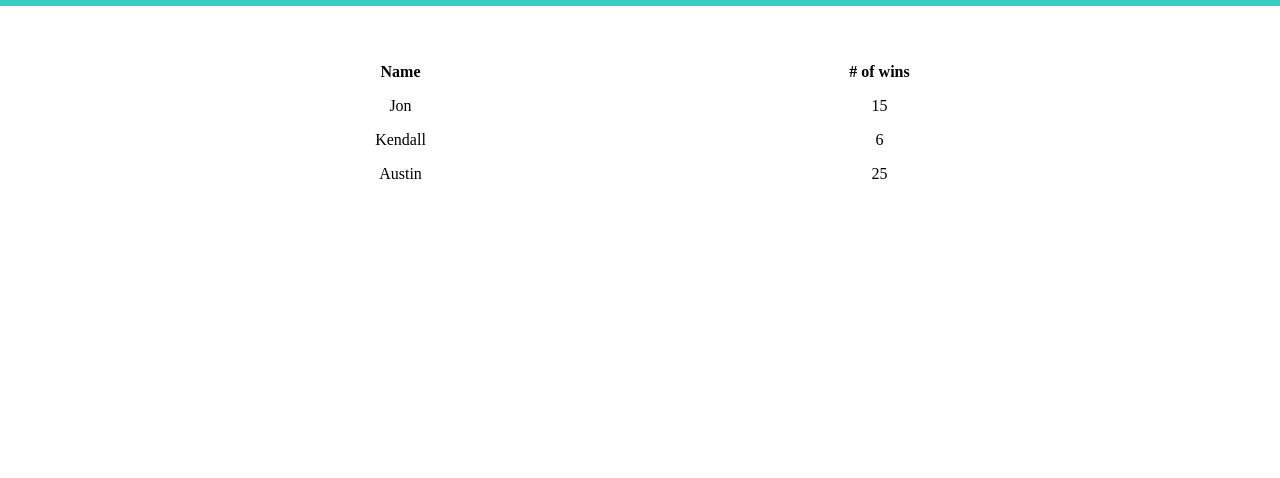
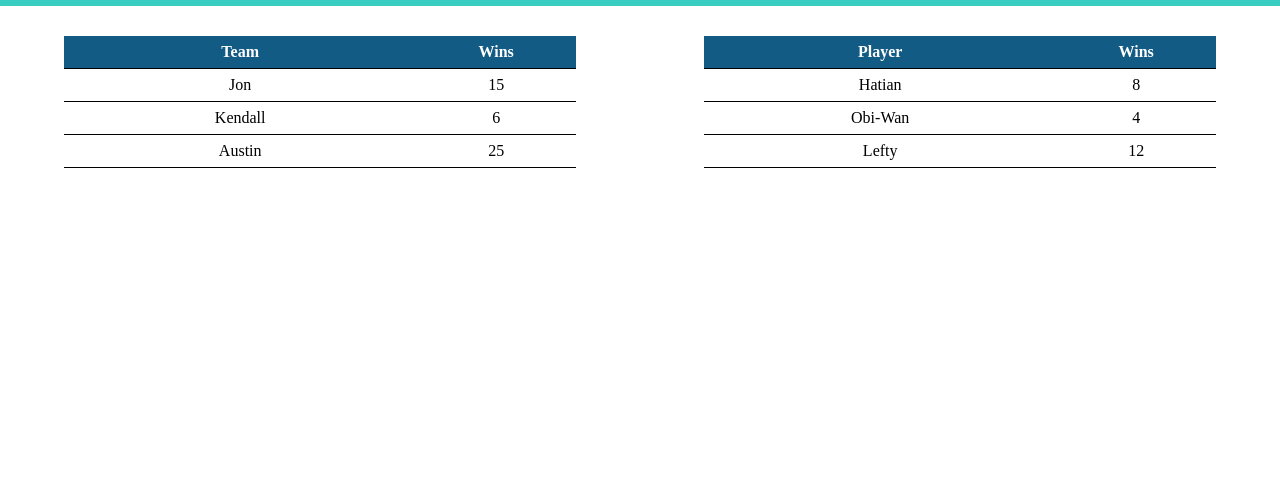
Before and after one commit to jonathanfilsaime/pingpong, a React app in the folder frontend/: page / in a window 1280 px wide. Shown: the part 322-800 px from the top of the page. Built offline with nearby package versions, Linux system fonts and the light colour scheme.

Commit message:
Leaderboard first draft

```diff
--- a/frontend/src/actions/index.js
+++ b/frontend/src/actions/index.js
@@ -1 +1,2 @@
 export const GET_TEAM_LEADERBOARD = 'get_team_leaderboard';
+export const GET_PLAYER_LEADERBOARD = 'get_player_leaderboard';
--- a/frontend/src/containers/leaderboard.js
+++ b/frontend/src/containers/leaderboard.js
@@ -4,9 +4,8 @@ import { connect } from 'react-redux';
 import '../../style/leaderboard.css';
 
 class Leaderboard extends Component {
-    renderRows() {
-        return this.props.teamLeaderboard.map( (team) => {
-            console.log(team);
+    renderRows(board) {
+        return this.props[board].map( (team) => {
             return (
                 <tr key={team.name}>
                     <td>{team.name}</td>
@@ -22,13 +21,26 @@ class Leaderboard extends Component {
                 <div className="team-leaderboard">
                     <table>
                         <thead>
+                            <tr>
+                                <th>Team</th>
+                                <th>Wins</th>
+                            </tr>
+                        </thead>
+                        <tbody>
+                        {this.renderRows('teamLeaderboard')}
+                        </tbody>
+                    </table>
+                </div>
+                <div className="player-leaderboard">
+                    <table>
+                        <thead>
                         <tr>
-                            <th>Name</th>
-                            <th># of wins</th>
+                            <th>Player</th>
+                            <th>Wins</th>
                         </tr>
                         </thead>
                         <tbody>
-                        {this.renderRows()}
+                        {this.renderRows('playerLeaderboard')}
                         </tbody>
                     </table>
                 </div>
@@ -39,7 +51,8 @@ class Leaderboard extends Component {
 
 function mapStateToProps(state){
     return {
-        teamLeaderboard: state.teamLeaderboard
+        teamLeaderboard: state.teamLeaderboard,
+        playerLeaderboard: state.playerLeaderboard
     }
 }
 
--- /dev/null
+++ b/frontend/src/reducers/player_leaderboard_reducer.js
@@ -0,0 +1,16 @@
+import { GET_PLAYER_LEADERBOARD } from '../actions/index';
+
+const INITIAL_STATE = [
+    { name: "Hatian", wins: 8},
+    { name: "Obi-Wan", wins: 4},
+    { name: "Lefty", wins: 12}
+];
+
+export default function(state = INITIAL_STATE, action) {
+    switch(action.type) {
+        case GET_PLAYER_LEADERBOARD:
+            return [...state, action.payload];
+        default:
+            return state;
+    }
+}
--- a/frontend/src/reducers/root_reducer.js
+++ b/frontend/src/reducers/root_reducer.js
@@ -1,9 +1,11 @@
 import { combineReducers } from 'redux';
 
 import teamLeaderboardReducer from '../reducers/team_leaderboard_reducer';
+import playerLeaderboardReducer from '../reducers/player_leaderboard_reducer';
 
 const rootReducer = combineReducers({
-  teamLeaderboard: teamLeaderboardReducer
+  teamLeaderboard: teamLeaderboardReducer,
+  playerLeaderboard: playerLeaderboardReducer
 });
 
 export default rootReducer;
--- a/frontend/style/banner.css
+++ b/frontend/style/banner.css
@@ -5,7 +5,7 @@
     color: #ffffff;
     background: #3acec2;
     padding: 1.5em;
-    margin-bottom: 48px;
+    margin: 25px 0;
 }
 
 .banner-title {
@@ -17,3 +17,13 @@
     width: 200px;
     height: auto;
 }
+
+@media (min-width: 769px) {
+
+}
+
+@media (min-width: 1025px) {
+    .banner {
+        margin: 0;
+    }
+}
--- a/frontend/style/leaderboard.css
+++ b/frontend/style/leaderboard.css
@@ -1,16 +1,51 @@
 table {
     table-layout: fixed;
-    width: 75%;
+    width: 80%;
     margin-left: auto;
     margin-right: auto;
+    border-collapse: collapse;
+    text-align: center;
 }
 
 td, th {
     padding: 0.5rem;
-    text-align: center;
+    border-bottom: 1px solid #000000;
+}
+
+thead {
+    background-color: #125B84;
+    color: #ffffff;
+}
+
+thead th:nth-child(1) {
+    width: 70%;
+}
+
+thead th:nth-child(2) {
+    width: 30%;
+}
+
+tbody > tr:hover {
+    cursor: pointer;
+    background-color: #dcdcdc
 }
 
 .leaderboard {
     display: flex;
     flex-direction: column;
 }
+
+.team-leaderboard, .player-leaderboard {
+    margin: 15px 0;
+}
+
+@media (min-width: 769px) {
+
+}
+
+@media (min-width: 1025px) {
+    .leaderboard {
+        flex-direction: row;
+        padding: 15px 0px;
+    }
+}
--- a/frontend/style/toolbar.css
+++ b/frontend/style/toolbar.css
@@ -15,7 +15,7 @@ a {
 
 .nav-title {
     display: block;
-    color: #093a58;
+    color: #125B84;
     font-size: 1.75em;
     padding: 10px 15px;
 }
```
Also changed, not shown: 1 other file.
